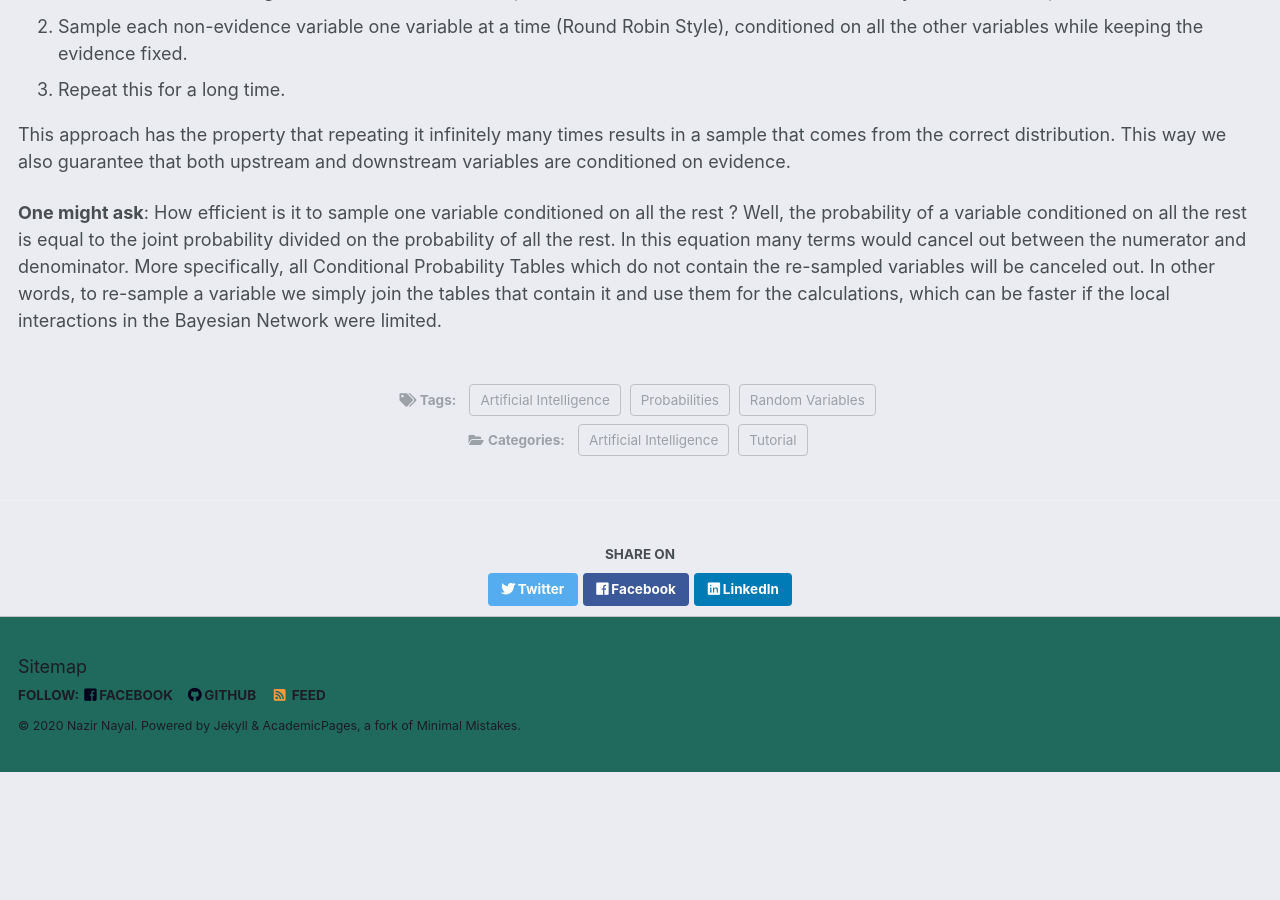
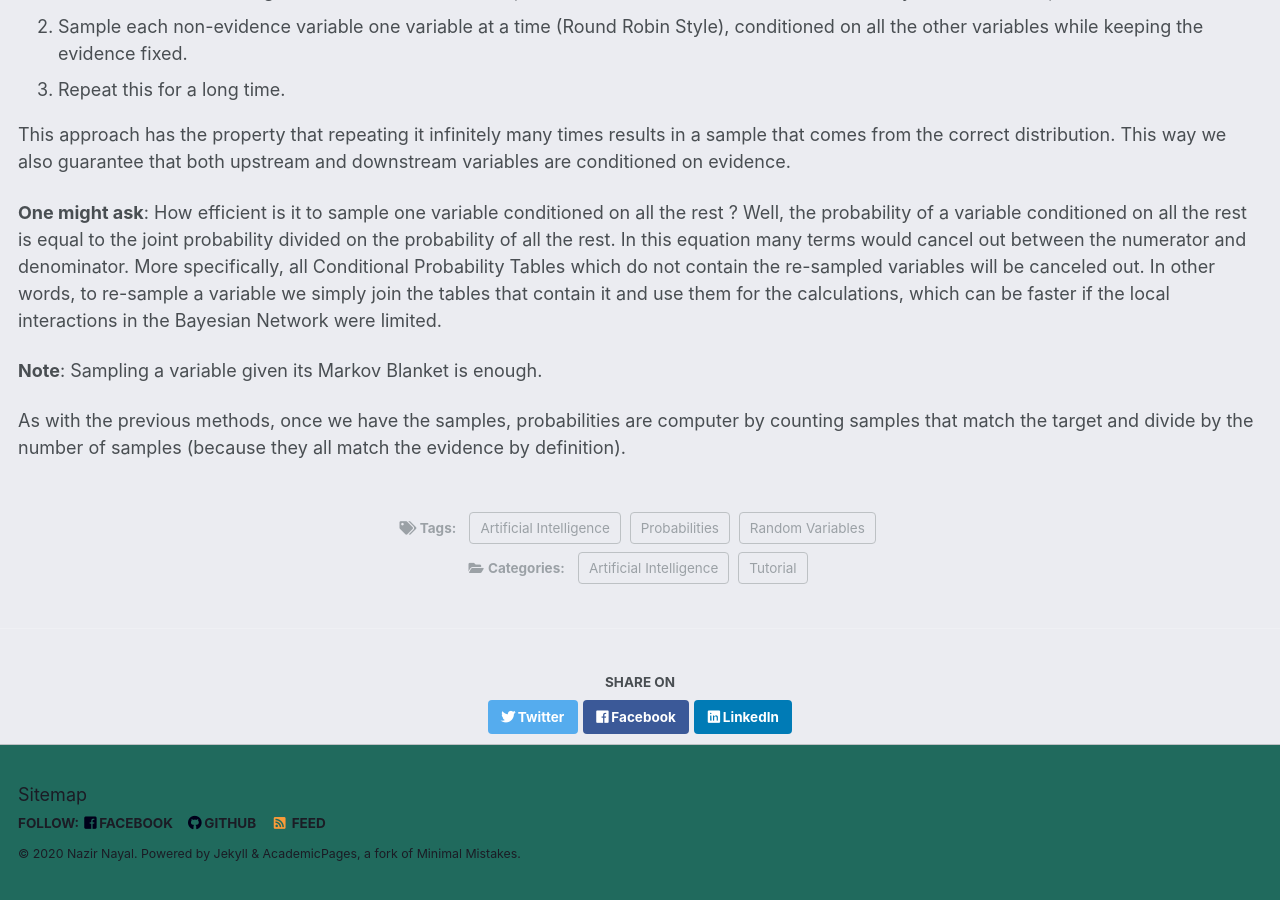
Before and after one commit to NazirNayal8/nazirnayal.github.io, a Jekyll site: the page built from _blog/bayesian_networks.md, in a window 1280 px wide and 900 px high, scrolled down 9220 px. Built offline with Jekyll 4.4.1, drawn with Linux system fonts in a browser that asks for light colours; formulas are drawn with MathJax 3; before the commit the page ends 9992 px from its top, so only the background shows below that.

Commit message:
finalize gibbs sampling

```diff
--- a/_blog/bayesian_networks.md
+++ b/_blog/bayesian_networks.md
@@ -242,3 +242,7 @@ Approach to Generate a Single Sample:
 This approach has the property that repeating it infinitely many times results in a sample that comes from the correct distribution. This way we also guarantee that both upstream and downstream variables are conditioned on evidence.
 
 **One might ask**: How efficient is it to sample one variable conditioned on all the rest ? Well, the probability of a variable conditioned on all the rest is equal to the joint probability divided on the probability of all the rest. In this equation many terms would cancel out between the numerator and denominator. More specifically, all Conditional Probability Tables which do not contain the re-sampled variables will be canceled out. In other words, to re-sample a variable we simply join the tables that contain it and use them for the calculations, which can be faster if the local interactions in the Bayesian Network were limited.
+
+**Note**: Sampling a variable given its Markov Blanket is enough.
+
+As with the previous methods, once we have the samples, probabilities are computer by counting samples that match the target and divide by the number of samples (because they all match the evidence by definition).
```
